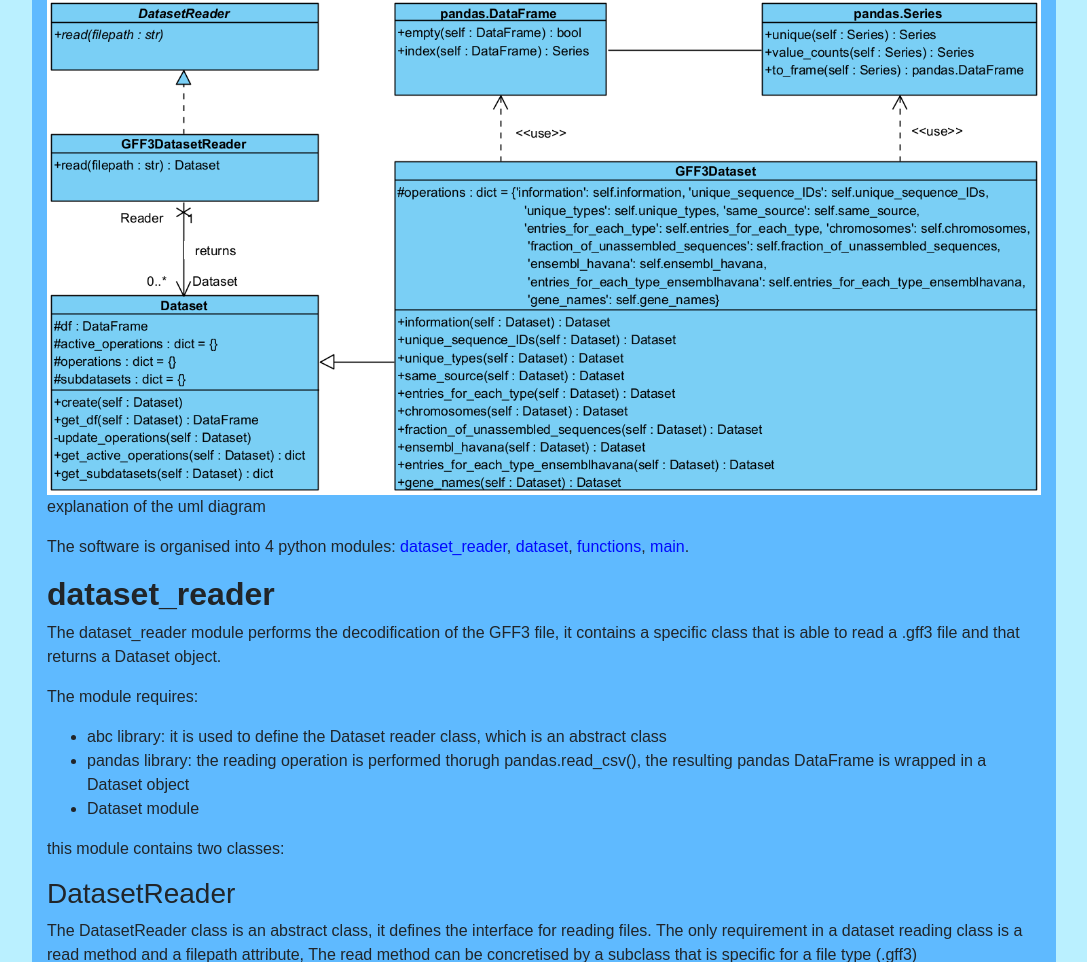
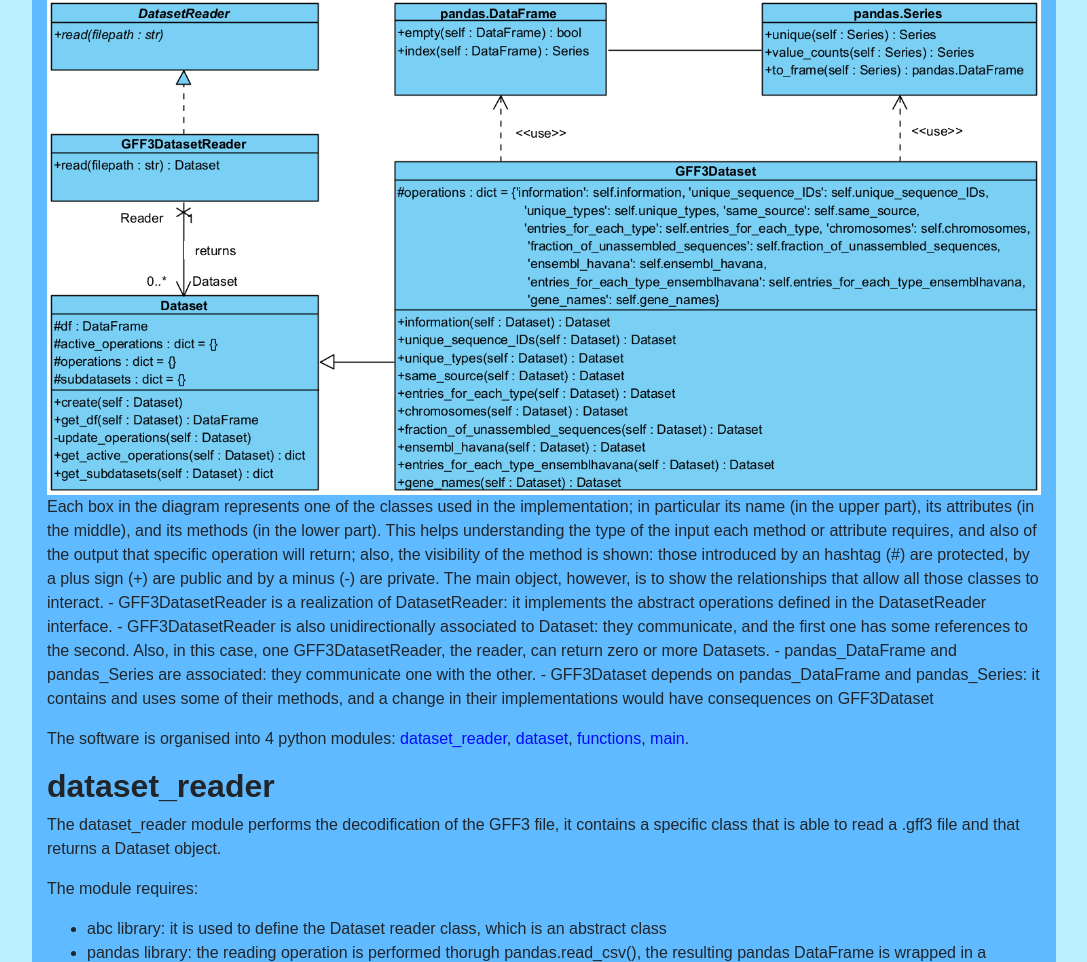
Before and after one commit to kcajj/advanced_programming_project_Genomics_2022, a Flask app: page /documentation in a window 1280 px wide. Shown: the part 2249-3211 px from the top of the page, without its empty margins (96-1183 px from the left). Run offline with Flask 2, Linux system fonts and the light colour scheme; parts of the project's set-up code (start-up, migrations or seed data) failed here and were passed over.

Commit message:
uml documentation

```diff
--- a/webapp/templates/documentation.html
+++ b/webapp/templates/documentation.html
@@ -231,7 +231,17 @@
 </div>
 
 <p>
-    explanation of the uml diagram
+    Each box in the diagram represents one of the classes used in the implementation; in particular its name (in the upper part),
+    its attributes (in the middle), and its methods (in the lower part). This helps understanding the type of the input each method
+    or attribute requires, and also of the output that specific operation will return; also, the visibility of the method is shown:
+    those introduced by an hashtag (#) are protected, by a plus sign (+) are public and by a minus (-) are private. The main object, however,
+    is to show the relationships that allow all those classes to interact.
+    - GFF3DatasetReader is a realization of DatasetReader: it implements the abstract operations defined in the DatasetReader interface.
+    - GFF3DatasetReader is also unidirectionally associated to Dataset: they communicate, and the first one has some references to the second.
+      Also, in this case, one GFF3DatasetReader, the reader, can return zero or more Datasets.
+    - pandas_DataFrame and pandas_Series are associated: they communicate one with the other.
+    - GFF3Dataset depends on pandas_DataFrame and pandas_Series: it contains and uses some of their methods, and a change in their implementations
+        would have consequences on GFF3Dataset
 </p>
 <p>
     The software is organised into 4 python modules:
```
